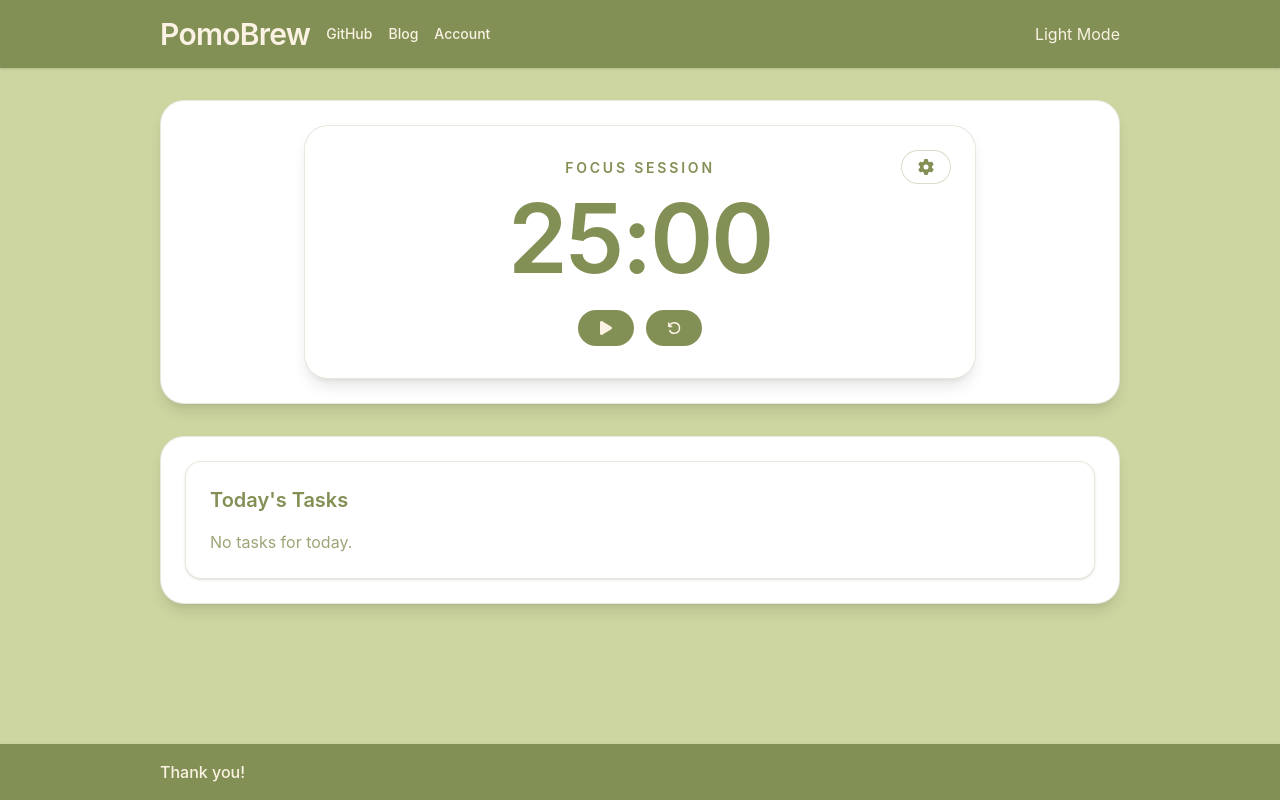
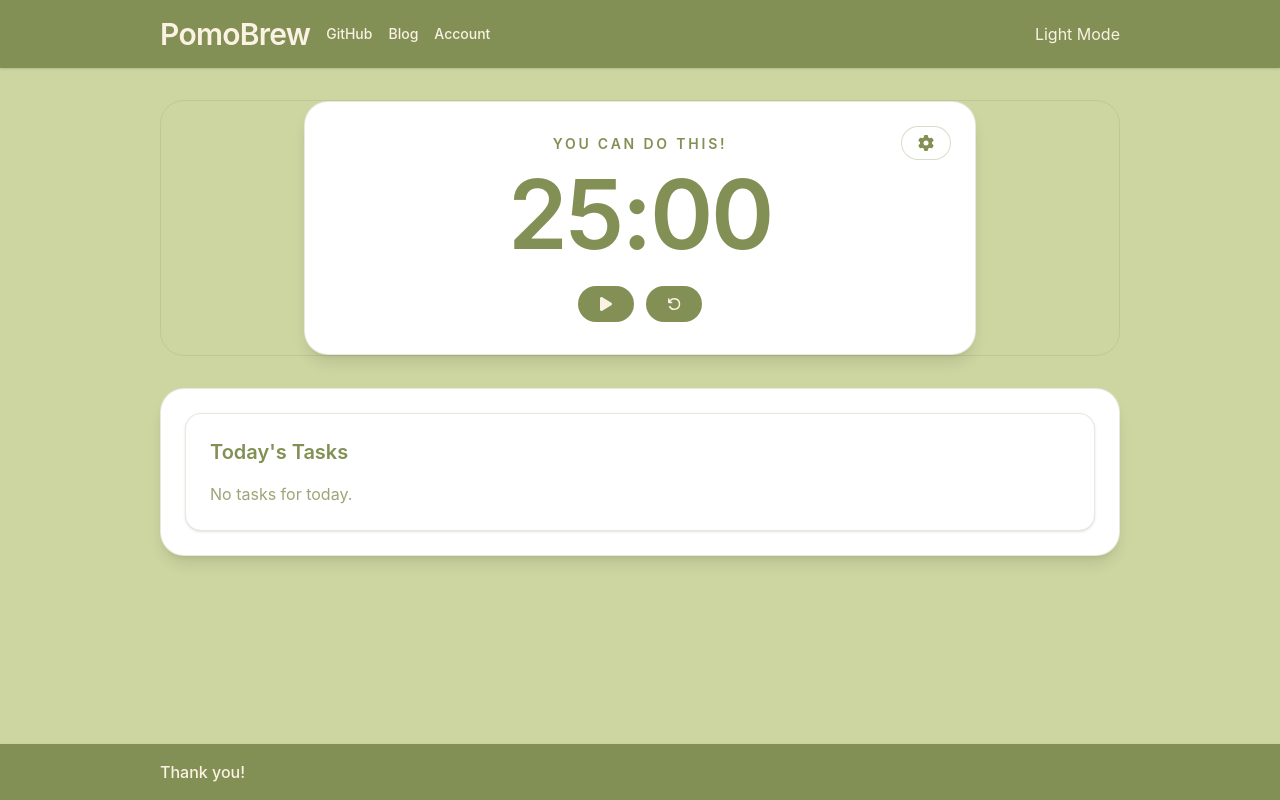
Before and after one commit to AlexRamlogan02/FocusCafeApp, a React (Vite) app in the folder components/focus-cafe-app-ui/: page /focus in a window 1280 px wide. Built offline with nearby package versions, Linux system fonts and the light colour scheme.

Commit message:
feat: moving timer into stage so future assets could be arranged in stage

```diff
--- /dev/null
+++ b/components/focus-cafe-app-ui/src/components/Stage.component.jsx
@@ -0,0 +1,18 @@
+import React from 'react'
+import Timer from './Timer.component.jsx'
+
+export default function Stage({
+	item,
+	focusDuration,
+	breakDuration,
+	numSessions,
+}) {
+	return (
+		<Timer
+			item={item}
+			focusDuration={focusDuration}
+			breakDuration={breakDuration}
+			numSessions={numSessions}
+		/>
+	)
+}
--- a/components/focus-cafe-app-ui/src/components/Timer.component.jsx
+++ b/components/focus-cafe-app-ui/src/components/Timer.component.jsx
@@ -34,6 +34,7 @@ export default function Timer({
     const [isRunning, setIsRunning] = useState(false)
     const [loading, setLoading] = useState(true)
     const [isSettingsOpen, setIsSettingsOpen] = useState(false)
+    const [isStarted, setIsStarted] = useState(sessionStorage.getItem('isStarted') === 'true')
 
     useEffect(() => {
         let mounted = true
@@ -85,7 +86,12 @@ export default function Timer({
 
     const handleStartPause = () => {
         if (timeLeft === null) return
-        setIsRunning((current) => !current)
+        setIsRunning((current) => {
+            const newIsRunning = !current
+            sessionStorage.setItem('isStarted', newIsRunning)
+            setIsStarted(newIsRunning)
+            return newIsRunning
+        })
     }
 
     const handleReset = () => {
@@ -95,6 +101,7 @@ export default function Timer({
         setPhase('focus')
         setTimeLeft(durations.focus)
         setIsRunning(false)
+        setIsStarted(false)
     }
 
     if (loading) {
@@ -114,7 +121,9 @@ export default function Timer({
 
             </button>
             <p className="text-sm font-semibold uppercase tracking-[0.2em] text-[var(--secondary)]">
-                {phase === 'break' ? 'Break' : 'Focus'} session
+                {
+                    isStarted ? (phase === 'focus' ? 'Focus Time' : 'Break Time') : 'You can do this!'
+                }
             </p>
             <h1 className="mt-3 text-7xl font-semibold tracking-tight text-[var(--text-color)] sm:text-8xl">
                 {formatTime(timeLeft)}
--- a/components/focus-cafe-app-ui/src/main.jsx
+++ b/components/focus-cafe-app-ui/src/main.jsx
@@ -12,8 +12,7 @@ createRoot(document.getElementById('root')).render(
     <BrowserRouter>
       <Routes>
         <Route path="/" element={<App />}>
-          <Route index element={<HomePage />} />
-          <Route path="menu" element={<MenuPage />} />
+          <Route index element={<MenuPage />} />
           <Route path="focus" element={<FocusPage />} />
         </Route>
       </Routes>
--- a/components/focus-cafe-app-ui/src/pages/FocusPage.jsx
+++ b/components/focus-cafe-app-ui/src/pages/FocusPage.jsx
@@ -1,6 +1,6 @@
 import React from 'react'
 import { useLocation } from 'react-router-dom'
-import Timer from '../components/Timer.component.jsx'
+import Stage from '../components/Stage.component.jsx'
 import TodoList from '../components/TodoList.jsx'
 
 export default function FocusPage({
@@ -25,8 +25,8 @@ export default function FocusPage({
     return (
         <div className="space-y-8">
             <section className="space-y-8">
-                <div className="rounded-3xl border border-[color:var(--secondary)]/20 bg-white p-6 shadow-lg dark:bg-slate-900/50">
-                    <Timer
+                <div className="rounded-3xl border border-[color:var(--secondary)]/20">
+                    <Stage
                         item={resolvedItem}
                         focusDuration={resolvedSettings.focusDuration}
                         breakDuration={resolvedSettings.breakDuration}
```
